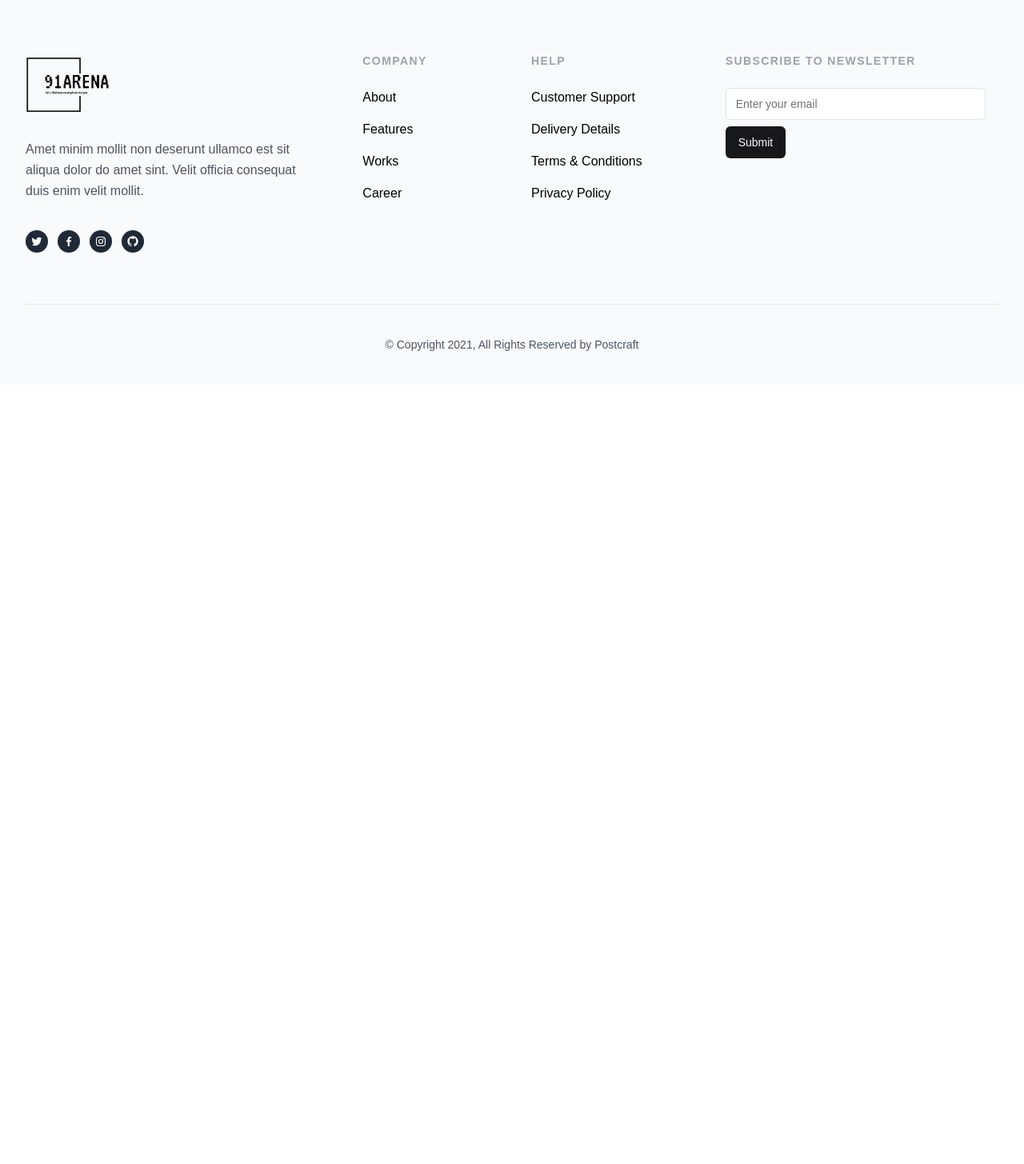
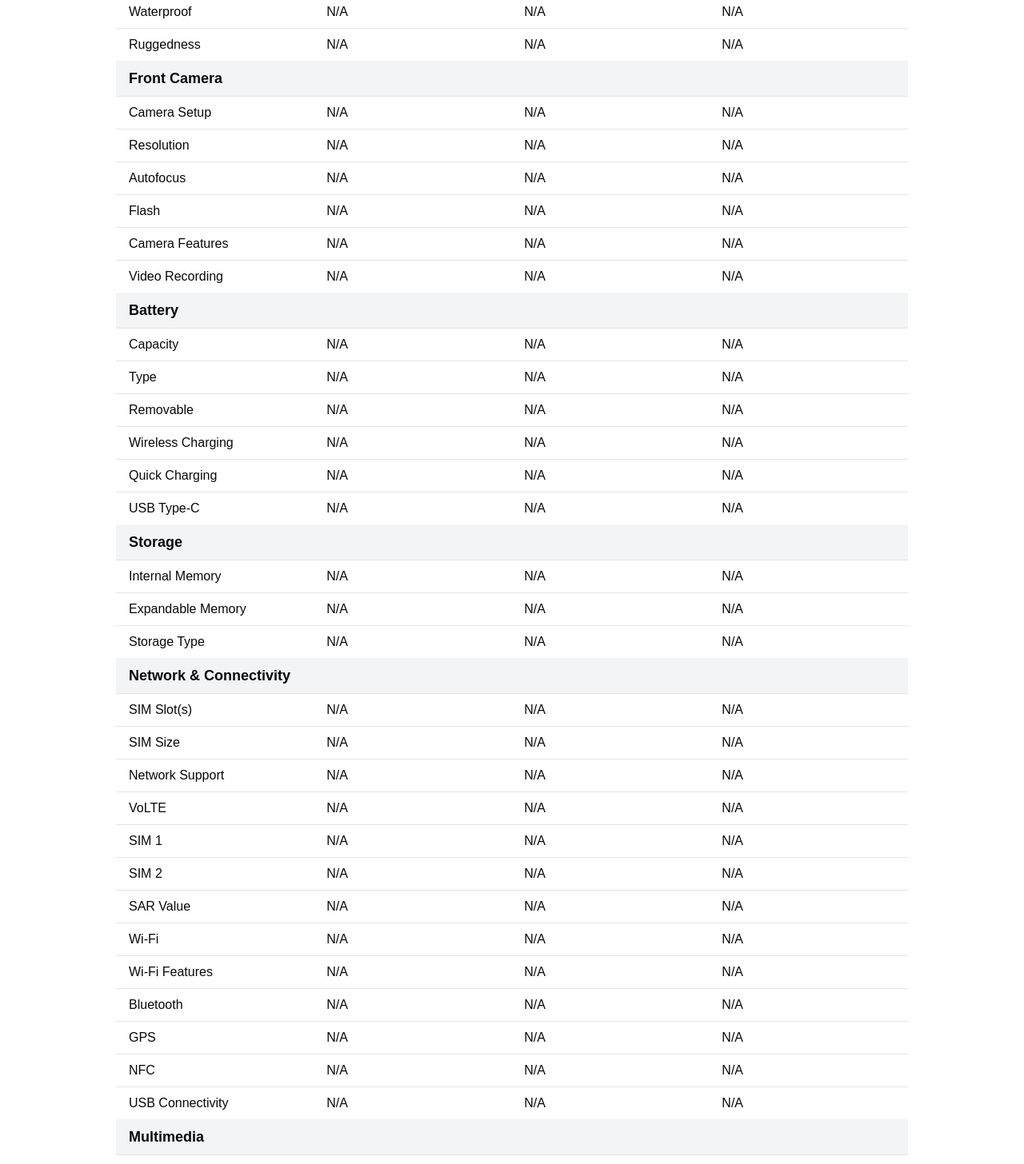
Before and after one commit to imvikaskashyap/91Arena, a Next.js app: page /comparison in a window 1280 px wide. Shown: the part 2120-3576 px from the top of the page at 80% size. Before the commit the page ends 2601 px from the top, so only its background shows below. Built offline with nearby package versions, Linux system fonts and the light colour scheme.

Commit message:
compare page updation

```diff
--- a/src/components/comparison/index.js
+++ b/src/components/comparison/index.js
@@ -39,7 +39,17 @@ const comparisonFields = {
     "Refresh Rate",
     "Screen to Body Ratio (claimed by the brand)",
   ],
-  design: ["Dimensions", "Weight", "Build Material"],
+  design: ["Dimensions", "Weight", "Build Material", "Colours", "Waterproof", "Ruggedness"],
+
+  mainCamera:["Camera Setup","Resolution","Autofocus","OIS", "Flash", "Image Resolution", "Settings", "Shooting Modes", "Camera Features", "Video Recording", "Video Recording Features", ],
+  frontCamera:["Camera Setup", "Resolution", "Autofocus", "Flash","Camera Features","Video Recording"],
+  battery:["Capacity","Type","Removable","Wireless Charging", "Quick Charging","USB Type-C", ],
+  storage:["Internal Memory","Expandable Memory","Storage Type" ],
+  networkAndConnectivity:["SIM Slot(s)","SIM Size","Network Support","VoLTE" ,"SIM 1","SIM 2","SAR Value","Wi-Fi","Wi-Fi Features","Bluetooth","GPS","NFC","USB Connectivity"],
+  multimedia:["FM Radio","Stereo Speakers","Loudspeaker","Audio Jack", "Audio Features", ],
+  sensors:["Fingerprint Sensor","Fingerprint Sensor Position","Fingerprint Sensor Type","Other Sensors",  ],
+  priceList:["Amazon.in",  ],
+
 };
 
 const ComparePage = () => {
@@ -130,6 +140,13 @@ const ComparePage = () => {
           {renderComparisonRows("Performance", comparisonFields.performance)}
           {renderComparisonRows("Display", comparisonFields.display)}
           {renderComparisonRows("Design", comparisonFields.design)}
+          {renderComparisonRows("Front Camera", comparisonFields.frontCamera)}
+          {renderComparisonRows("Battery", comparisonFields.battery)}
+          {renderComparisonRows("Storage", comparisonFields.storage)}
+          {renderComparisonRows("Network & Connectivity", comparisonFields.networkAndConnectivity)}
+          {renderComparisonRows("Multimedia", comparisonFields.multimedia)}
+          {renderComparisonRows("Sensors", comparisonFields.sensors)}
+          {renderComparisonRows("PriceList", comparisonFields.priceList)}
         </tbody>
       </table>
     </div>
```
